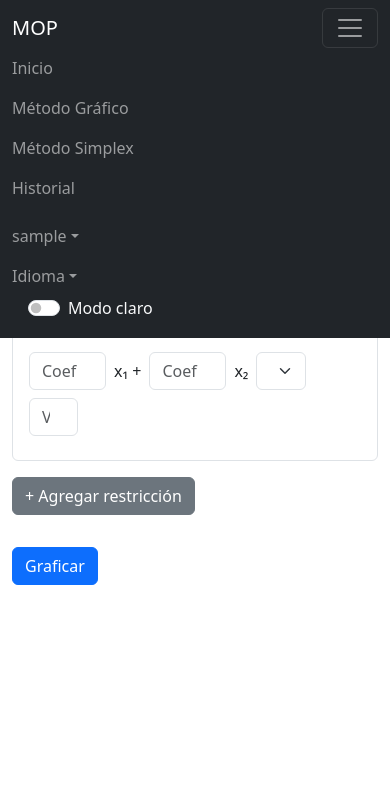
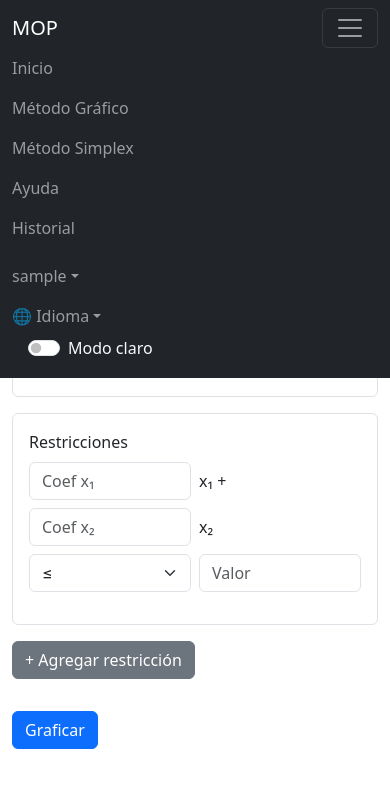
Before and after one commit to YANA021/MOP-METODO-GRAFICO, a Django app: page /metodo-grafico/ in a window 390 px wide, after a click that opens the changed part. Shown: the top 788 px of the page. Run offline with Django 5.2, Linux system fonts and the light colour scheme; the visitor is signed in with stand-in values (Sample User, id 1).

Commit message:
Add responsive layout, language selector and help modal

```diff
--- a/static/js/restricciones.js
+++ b/static/js/restricciones.js
@@ -19,6 +19,8 @@ document.addEventListener('DOMContentLoaded', function () {
       }
     });
   }
+
+  window.updateRemoveButtons = updateRemoveButtons;
 
   addBtn.addEventListener('click', function (e) {
     e.preventDefault();
--- a/templates/base.html
+++ b/templates/base.html
@@ -25,6 +25,20 @@
       {% block content %}
       {% endblock %}
     </main>
+    <div class="modal fade" id="ayudaModal" tabindex="-1" aria-labelledby="ayudaModalLabel" aria-hidden="true">
+      <div class="modal-dialog">
+        <div class="modal-content">
+          <div class="modal-header">
+            <h5 class="modal-title" id="ayudaModalLabel">Ayuda</h5>
+            <button type="button" class="btn-close" data-bs-dismiss="modal" aria-label="Close"></button>
+          </div>
+          <div class="modal-body">
+            <p>Ingrese la función objetivo y las restricciones. Puede añadir o eliminar filas según lo requiera.</p>
+            <button id="cargar-ejemplo" class="btn btn-outline-primary mt-2" type="button">Cargar ejemplo</button>
+          </div>
+        </div>
+      </div>
+    </div>
     <script src="https://cdn.jsdelivr.net/npm/bootstrap@5.3.2/dist/js/bootstrap.bundle.min.js"></script>
    <script src="{% static 'js/darkmode.js' %}"></script>
   </body>
--- a/templates/nuevo_problema.html
+++ b/templates/nuevo_problema.html
@@ -19,13 +19,13 @@
         <div class="col-auto">
           <span class="fw-bold">Z =</span>
         </div>
-        <div class="col-3">
+        <div class="col-12 col-md-3">
           {{ form.coef_x1 }}
         </div>
         <div class="col-auto">
           <span>x₁ +</span>
         </div>
-        <div class="col-3">
+        <div class="col-12 col-md-3">
           {{ form.coef_x2 }}
         </div>
         <div class="col-auto">
@@ -39,26 +39,26 @@
   <div class="border p-3 rounded" id="restricciones-container">
     <label class="form-label">Restricciones</label>
     <div class="restriccion-row row g-2 align-items-center mb-2">
-      <div class="col-3">
+      <div class="col-6 col-md-3">
         <input type="number" step="any" name="coef_x1[]" class="form-control" placeholder="Coef x₁">
       </div>
       <div class="col-auto">
         <span>x₁ +</span>
       </div>
-      <div class="col-3">
+      <div class="col-6 col-md-3">
         <input type="number" step="any" name="coef_x2[]" class="form-control" placeholder="Coef x₂">
       </div>
       <div class="col-auto">
         <span>x₂</span>
       </div>
-      <div class="col-2">
+      <div class="col-6 col-md-2">
         <select name="operador[]" class="form-select">
           <option value="<=">≤</option>
           <option value=">=">≥</option>
           <option value="=">=</option>
         </select>
       </div>
-      <div class="col-2">
+      <div class="col-6 col-md-2">
         <input type="number" step="any" name="valor[]" class="form-control" placeholder="Valor">
       </div>
       <div class="col-auto">
@@ -74,6 +74,7 @@
   </div>
 </form>
 <script src="{% static 'js/restricciones.js' %}"></script>
+<script src="{% static 'js/ayuda.js' %}"></script>
 {% if grafica %}
 <div class="mt-4">{{ grafica|safe }}</div>
 {% endif %}
--- a/templates/partials/navbar.html
+++ b/templates/partials/navbar.html
@@ -9,6 +9,7 @@
         <li class="nav-item"><a class="nav-link" href="{% url 'home' %}">Inicio</a></li>
         <li class="nav-item"><a class="nav-link" href="{% url 'metodo_grafico' %}">Método Gráfico</a></li>
         <li class="nav-item"><a class="nav-link" href="{% url 'metodo_simplex' %}">Método Simplex</a></li>
+        <li class="nav-item"><a class="nav-link" href="#" data-bs-toggle="modal" data-bs-target="#ayudaModal">Ayuda</a></li>
         {% if user.is_authenticated %}
         <li class="nav-item"><a class="nav-link" href="{% url 'historial' %}">Historial</a></li>
         {% endif %}
@@ -28,10 +29,10 @@
         <li class="nav-item"><a class="nav-link" href="{% url 'register' %}">Registrarse</a></li>
         {% endif %}
         <li class="nav-item dropdown">
-          <a class="nav-link dropdown-toggle" href="#" role="button" data-bs-toggle="dropdown" aria-expanded="false">Idioma</a>
+          <a class="nav-link dropdown-toggle" href="#" role="button" data-bs-toggle="dropdown" aria-expanded="false">🌐 Idioma</a>
           <ul class="dropdown-menu dropdown-menu-end">
-            <li><a class="dropdown-item" href="#">Español</a></li>
-            <li><a class="dropdown-item" href="#">English</a></li>
+            <li><a class="dropdown-item" href="#">🇪🇸 Español</a></li>
+            <li><a class="dropdown-item" href="#">🇬🇧 English</a></li>
           </ul>
         </li>
         <li class="nav-item d-flex align-items-center ms-3">
```
Also changed, not shown: static/js/ayuda.js (added, +43 -0 lines).
